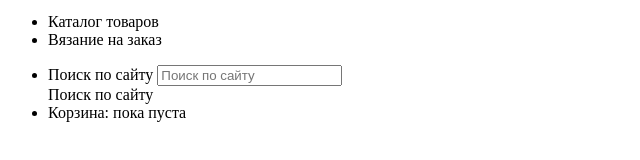
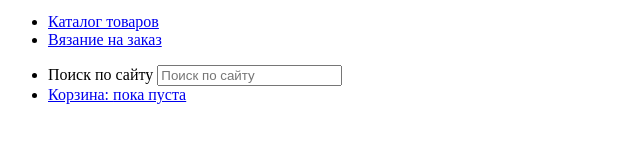
Before and after one commit to nurinori/96216-mishka, a website: page index.html in a window 1280 px wide. Shown: the part 122-282 px from the top of the page, without its empty margins (0-640 px from the left). Drawn offline with Linux system fonts and the light colour scheme.

Commit message:
Добавляет адреса ссылкам в хедере

```diff
--- a/index.html
+++ b/index.html
@@ -25,12 +25,12 @@
         </button>
         <ul class="main-nav__list site-menu">
           <li class="site-menu__item">
-            <a class="site-menu__link">
+            <a class="site-menu__link" href="catalog.html">
               Каталог товаров
             </a>
           </li>
           <li class="site-menu__item">
-            <a class="site-menu__link">
+            <a class="site-menu__link" href="form.html">
               Вязание на заказ
             </a>
           </li>
@@ -43,12 +43,9 @@
               </label>
               <input class="search-form__input-text" type="text" name="main-search" id="search-menu" placeholder="Поиск по сайту">
             </form>
-            <a class="user-menu__link">
-              Поиск по сайту
-            </a>
           </li>
           <li class="user-menu__item">
-            <a class="user-menu__link">
+            <a class="user-menu__link" href="cart.html">
               Корзина:
               <span class="user-menu__cart-amount">пока пуста</span>
             </a>
@@ -57,5 +54,6 @@
       </nav>
     </header>
 
+
   </body>
 </html>
```
